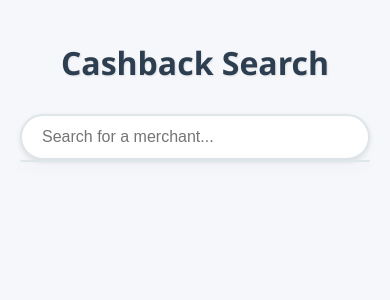
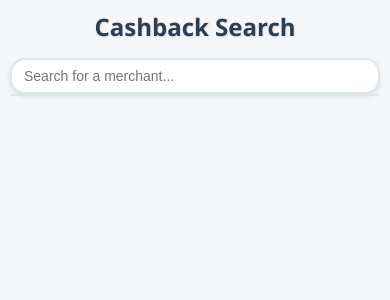
Before and after one commit to rakeshnirzari1/cashback-search, a Flask app: page / in a window 390 px wide. Shown: the top 300 px of the page. Run offline with Flask 3, Linux system fonts and the light colour scheme.

Commit message:
Update index.html

```diff
--- a/templates/index.html
+++ b/templates/index.html
@@ -2,37 +2,43 @@
 <html lang="en">
 <head>
     <meta charset="UTF-8">
+    <meta name="viewport" content="width=device-width, initial-scale=1.0"> <!-- Ensures proper scaling on mobile -->
     <title>Cashback Search</title>
     <style>
+        * {
+            margin: 0;
+            padding: 0;
+            box-sizing: border-box; /* Prevents padding from breaking layout */
+        }
         body {
             font-family: 'Segoe UI', Arial, sans-serif;
-            margin: 0;
-            padding: 20px;
+            padding: 15px;
             background: #f5f7fa;
             color: #333;
+            min-height: 100vh; /* Ensures body fills screen */
         }
         h1 {
             text-align: center;
             color: #2c3e50;
-            margin-bottom: 30px;
-            font-size: 2em;
+            margin-bottom: 20px;
+            font-size: clamp(1.5em, 5vw, 2em); /* Scales between 1.5em and 2em based on viewport */
             text-shadow: 1px 1px 2px rgba(0, 0, 0, 0.1);
         }
         .search-container {
             max-width: 600px;
+            width: 100%; /* Full width up to max */
             margin: 0 auto;
             position: relative;
         }
         #merchantInput {
             width: 100%;
-            padding: 12px 20px;
+            padding: 10px 15px;
             font-size: 16px;
             border: 2px solid #dfe6e9;
-            border-radius: 25px;
+            border-radius: 20px;
             box-shadow: 0 2px 5px rgba(0, 0, 0, 0.1);
             outline: none;
             transition: border-color 0.3s, box-shadow 0.3s;
-            box-sizing: border-box; /* Ensures padding doesn't exceed max-width */
         }
         #merchantInput:focus {
             border-color: #3498db;
@@ -52,18 +58,18 @@
             z-index: 10;
         }
         #suggestions div {
-            padding: 10px 15px;
+            padding: 8px 12px;
             cursor: pointer;
-            font-size: 15px;
+            font-size: 14px;
             transition: background 0.2s;
         }
         #suggestions div:hover {
             background: #ecf0f1;
         }
         #resultsTable {
-            max-width: 600px; /* Matches search-container */
-            width: 100%; /* Ensures it takes full available width up to max */
-            margin: 20px auto;
+            max-width: 600px;
+            width: 100%; /* Full width up to max */
+            margin: 15px auto;
             border-collapse: separate;
             border-spacing: 0;
             background: white;
@@ -72,19 +78,19 @@
             box-shadow: 0 4px 15px rgba(0, 0, 0, 0.1);
         }
         th, td {
-            padding: 12px 15px;
+            padding: 10px 12px;
             text-align: left;
+            font-size: 14px;
         }
         th {
             background: #3498db;
             color: white;
             font-weight: 600;
             text-transform: uppercase;
-            font-size: 14px;
+            font-size: 13px;
         }
         td {
             border-bottom: 1px solid #dfe6e9;
-            font-size: 15px;
         }
         tr:last-child td {
             border-bottom: none;
@@ -96,13 +102,56 @@
             color: #e74c3c;
             text-decoration: none;
             font-weight: 500;
-            padding: 5px 10px;
-            border-radius: 15px;
+            padding: 4px 8px;
+            border-radius: 12px;
             transition: background 0.3s, color 0.3s;
+            display: inline-block; /* Ensures consistent sizing */
         }
         a:hover {
             background: #e74c3c;
             color: white;
+        }
+
+        /* Mobile Adjustments */
+        @media (max-width: 600px) {
+            body {
+                padding: 10px;
+            }
+            h1 {
+                margin-bottom: 15px;
+            }
+            #merchantInput {
+                padding: 8px 12px;
+                font-size: 14px;
+                border-radius: 15px;
+            }
+            #suggestions div {
+                padding: 6px 10px;
+                font-size: 13px;
+            }
+            #resultsTable {
+                margin: 10px auto;
+            }
+            th, td {
+                padding: 8px 10px;
+                font-size: 12px;
+            }
+            th {
+                font-size: 11px;
+            }
+            a {
+                padding: 3px 6px;
+                font-size: 12px;
+            }
+        }
+
+        /* Ensure table is scrollable on very small screens */
+        @media (max-width: 400px) {
+            #resultsTable {
+                display: block;
+                overflow-x: auto; /* Horizontal scroll if needed */
+                white-space: nowrap; /* Prevents text wrapping */
+            }
         }
     </style>
 </head>
```
